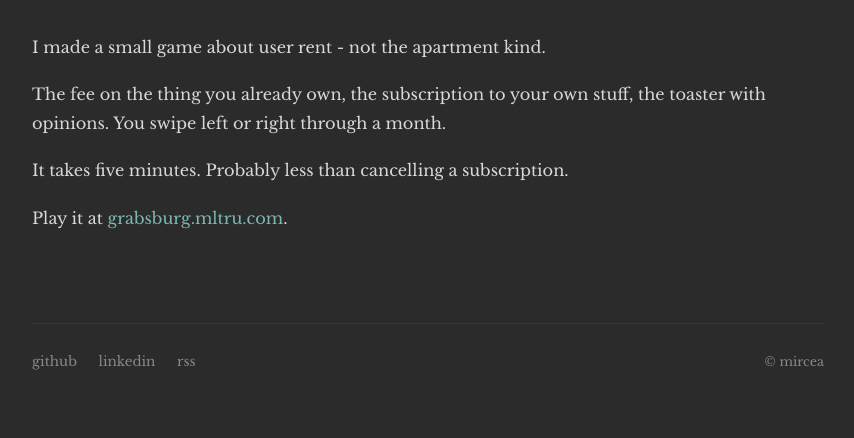
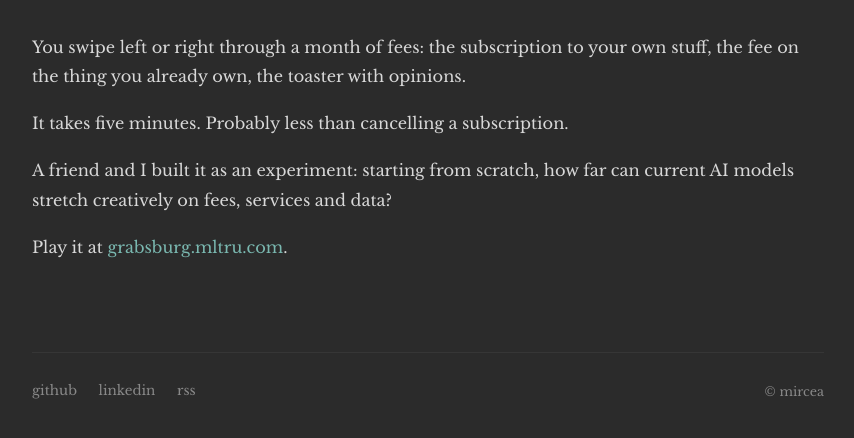
Before and after one commit to micmnm/mltru.com, an Astro site: page /posts/2026/grabsburg in a window 1280 px wide. Shown: the part 296-734 px from the top of the page, without its empty margins (212-1066 px from the left). Built offline with nearby package versions, Linux system fonts and the light colour scheme; Astro itself is replaced by a stand-in of ours.

Commit message:
Revise Grabsburg game description
Updated the description of the Grabsburg game to clarify its concept and purpose.

```diff
--- a/src/content/posts/2026/grabsburg.md
+++ b/src/content/posts/2026/grabsburg.md
@@ -3,11 +3,10 @@ title: Grabsburg
 date: 2026-11-03
 ---
 
-I made a small game about user rent - not the apartment kind.
-
-The fee on the thing you already own, the subscription to your own stuff, the toaster with opinions.
-You swipe left or right through a month.
+You swipe left or right through a month of fees: the subscription to your own stuff, the fee on the thing you already own, the toaster with opinions.
 
 It takes five minutes. Probably less than cancelling a subscription.
 
+A friend and I built it as an experiment: starting from scratch, how far can current AI models stretch creatively on fees, services and data?
+
 Play it at [grabsburg.mltru.com](/go/grabsburg).
```
